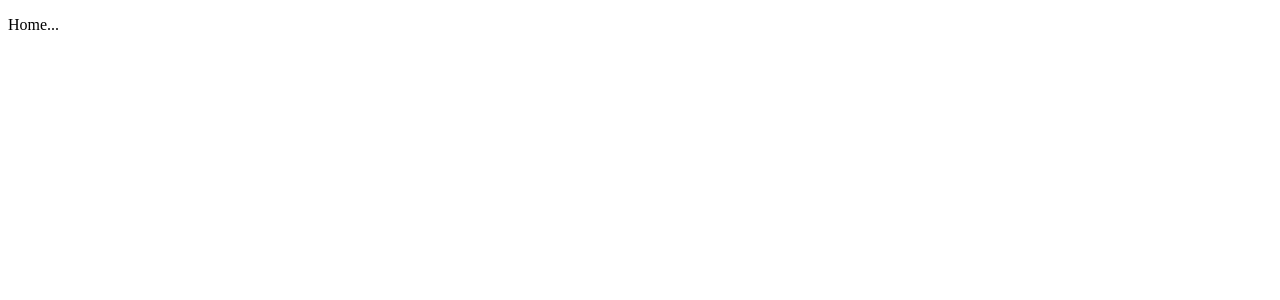
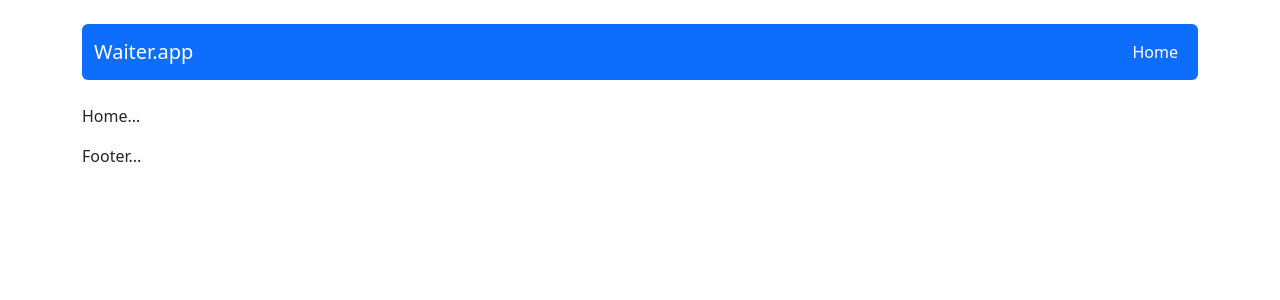
Before and after one commit to Dariusz-Wilk/React-waiter-app, a React (Create React App) app: page / in a window 1280 px wide. Shown: the top 300 px of the page. Built offline with nearby package versions, Linux system fonts and the light colour scheme.

Commit message:
Created & styled NavBar

```diff
--- a/src/App.js
+++ b/src/App.js
@@ -2,16 +2,21 @@ import Home from './components/pages/Home/Home';
 import SingleTable from './components/pages/SingleTable/SingleTable';
 import NotFound from './components/pages/NotFound/NotFound';
 import { Routes, Route } from 'react-router-dom';
+import { Container } from 'react-bootstrap';
+import Header from './components/views/Header/Header';
+import Footer from './components/views/Footer/Footer';
 
 const App = () => {
 	return (
-		<main>
+		<Container>
+			<Header />
 			<Routes>
 				<Route path="/" element={<Home />} />
 				<Route path={'/table/:id'} element={<SingleTable />} />
 				<Route path="*" element={<NotFound />} />
 			</Routes>
-		</main>
+			<Footer />
+		</Container>
 	);
 };
 
--- /dev/null
+++ b/src/components/views/Footer/Footer.js
@@ -0,0 +1,9 @@
+const Footer = () => {
+	return (
+		<div>
+			<p>Footer...</p>
+		</div>
+	);
+};
+
+export default Footer;
--- /dev/null
+++ b/src/components/views/Header/Header.js
@@ -0,0 +1,10 @@
+import NavBar from '../NavBar/NavBar';
+const Header = () => {
+	return (
+		<div>
+			<NavBar />
+		</div>
+	);
+};
+
+export default Header;
--- /dev/null
+++ b/src/components/views/NavBar/NavBar.js
@@ -0,0 +1,21 @@
+import { Navbar, Nav, Container } from 'react-bootstrap';
+import { NavLink } from 'react-router-dom';
+
+const NavBar = () => {
+	return (
+		<Navbar bg="primary" data-bs-theme="dark" className="my-4 rounded">
+			<Container>
+				<Navbar.Brand as={NavLink} to={'/'}>
+					Waiter.app
+				</Navbar.Brand>
+				<Nav>
+					<Nav.Link as={NavLink} to={'/'}>
+						Home
+					</Nav.Link>
+				</Nav>
+			</Container>
+		</Navbar>
+	);
+};
+
+export default NavBar;
--- a/src/index.js
+++ b/src/index.js
@@ -4,6 +4,8 @@ import App from './App';
 import { Provider } from 'react-redux';
 import store from './redux/store';
 import { BrowserRouter } from 'react-router-dom';
+
+import 'bootstrap/dist/css/bootstrap.min.css';
 
 const root = ReactDOM.createRoot(document.getElementById('root'));
 root.render(
```
